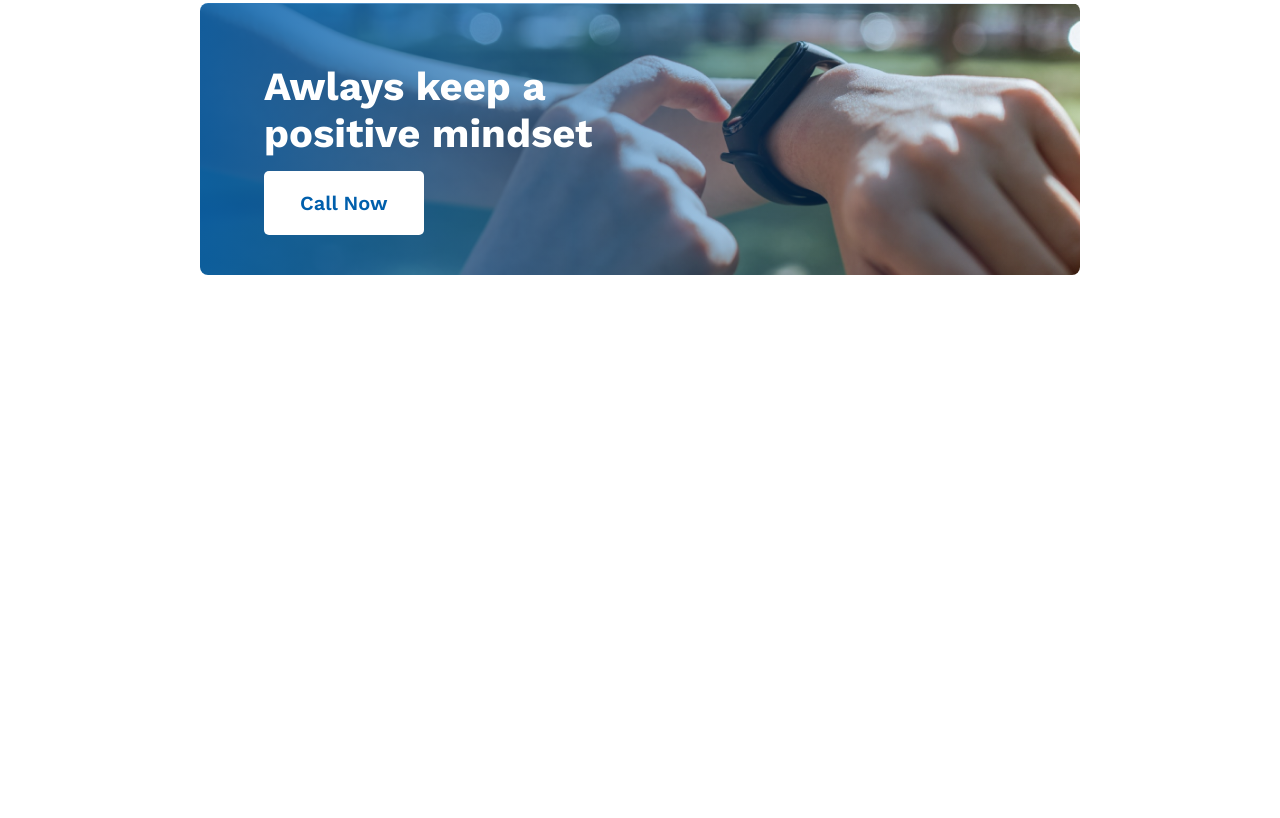
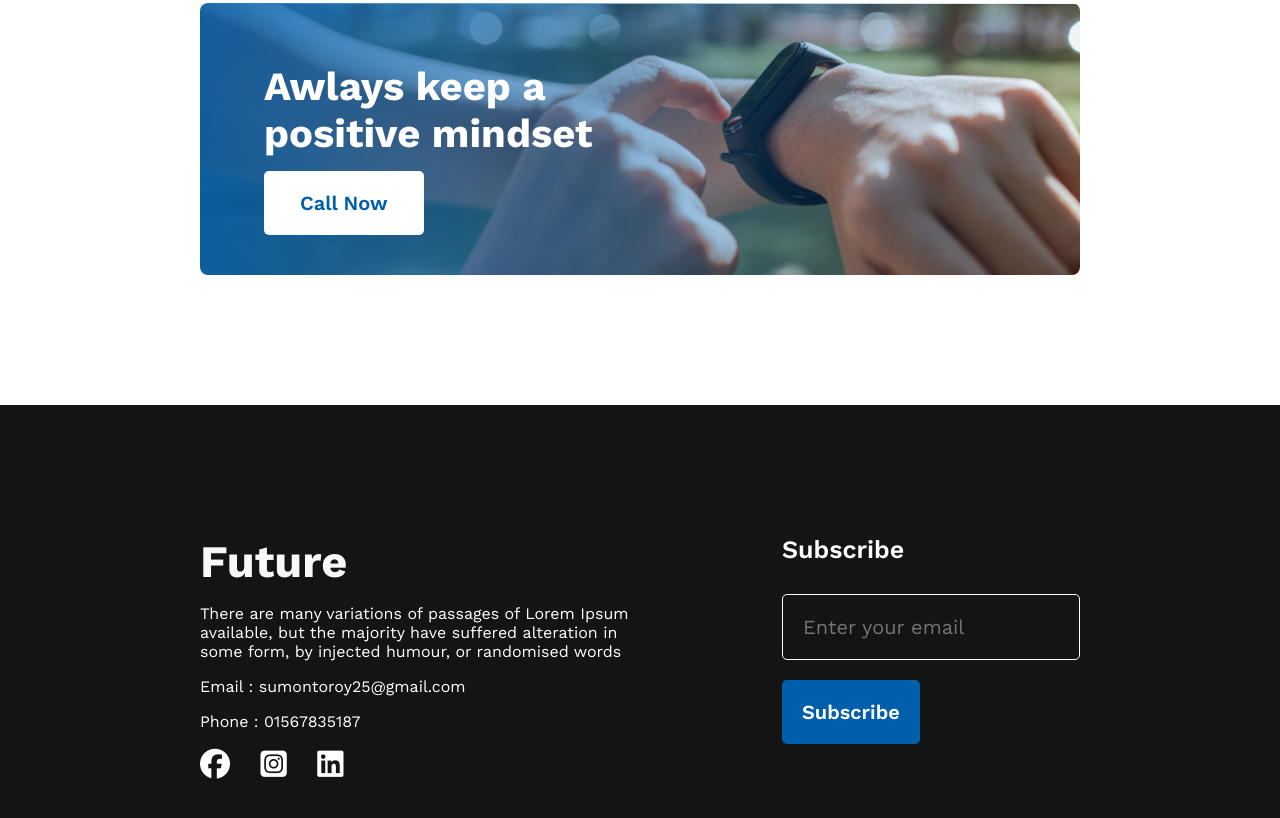
Before and after one commit to SumontoRoy/basic-project, a plain HTML site: page index.html in a window 1280 px wide. Shown: the part 2149-2967 px from the top of the page. Before the commit the page ends 2554 px from the top, so only its background shows below. Drawn offline with nearby package versions, Linux system fonts and the light colour scheme.

Commit message:
footer section added

```diff
--- a/css/style.css
+++ b/css/style.css
@@ -119,3 +119,53 @@ font-weight: 700;
     background-color: #FFFFFF;
 }
 /* mindset part end */
+
+/* footer part start */
+.footer-section{
+    padding: 130px 200px;
+    background: #151414;
+    display: flex;
+    justify-content: space-between;
+}
+.contact-info{
+    width: 50%;
+}
+.contact-info h2{
+    font-size: 45px;
+    font-weight: 700;
+    color: #F8F8F8;
+    margin-bottom: 16px;
+}
+.contact-info p{
+    color: #FFFFFF;
+    margin-bottom: 16px;
+}
+.contact-icon a{
+color: #FFFFFF;
+font-size: 30px;
+margin-right: 25px;
+}
+.subscribe h3{
+font-size: 25px;
+font-weight: 600;
+color: #FFFFFF;
+margin-bottom: 30px;
+}
+.subscribe input{
+background: transparent;
+border: 1px solid #FFFFFF;
+font-size: 20px;
+border-radius: 5px;
+padding: 20px;
+color: #F3F3F3;
+margin-bottom: 40px;
+}
+.subscribe a{
+    font-size: 20px;
+    font-weight: 600;
+    background: #005FAC;
+border-radius: 5px;
+padding: 20px;
+color: #FFFFFF;
+}
+/* footer part end */
--- a/index.html
+++ b/index.html
@@ -5,7 +5,7 @@
     <meta charset="UTF-8">
     <meta http-equiv="X-UA-Compatible" content="IE=edge">
     <meta name="viewport" content="width=device-width, initial-scale=1.0">
-    <title>Basic Sumonto Roy</title>
+    <title>Basic - Sumonto Roy</title>
     <!-- google fonts -->
     <link rel="preconnect" href="https://fonts.googleapis.com">
     <link rel="preconnect" href="https://fonts.gstatic.com" crossorigin>
@@ -83,8 +83,24 @@
         </section>
         <!-- mindset section end -->
     </main>
-    <footer>
-
+    <footer class="footer-section">
+        <div class="contact-info">
+            <h2>Future</h2>
+            <p>There are many variations of passages of Lorem Ipsum available, but the majority have suffered alteration in some form, by injected humour, or randomised words</p>
+            <p>Email : sumontoroy25@gmail.com</p>
+            <p>Phone : 01567835187</p>
+            <div class="contact-icon">
+                <a href=""><i class="fa-brands fa-facebook"></i></a>
+                <a href=""><i class="fa-brands fa-square-instagram"></i></a>
+                <a href=""><i class="fa-brands fa-linkedin"></i></a>
+            </div>
+        </div>
+        <div class="subscribe">
+            <h3>Subscribe</h3>
+            <input type="text" placeholder="Enter your email">
+            <br>
+            <a href="#">Subscribe</a>
+        </div>
     </footer>
 </body>
 
```
